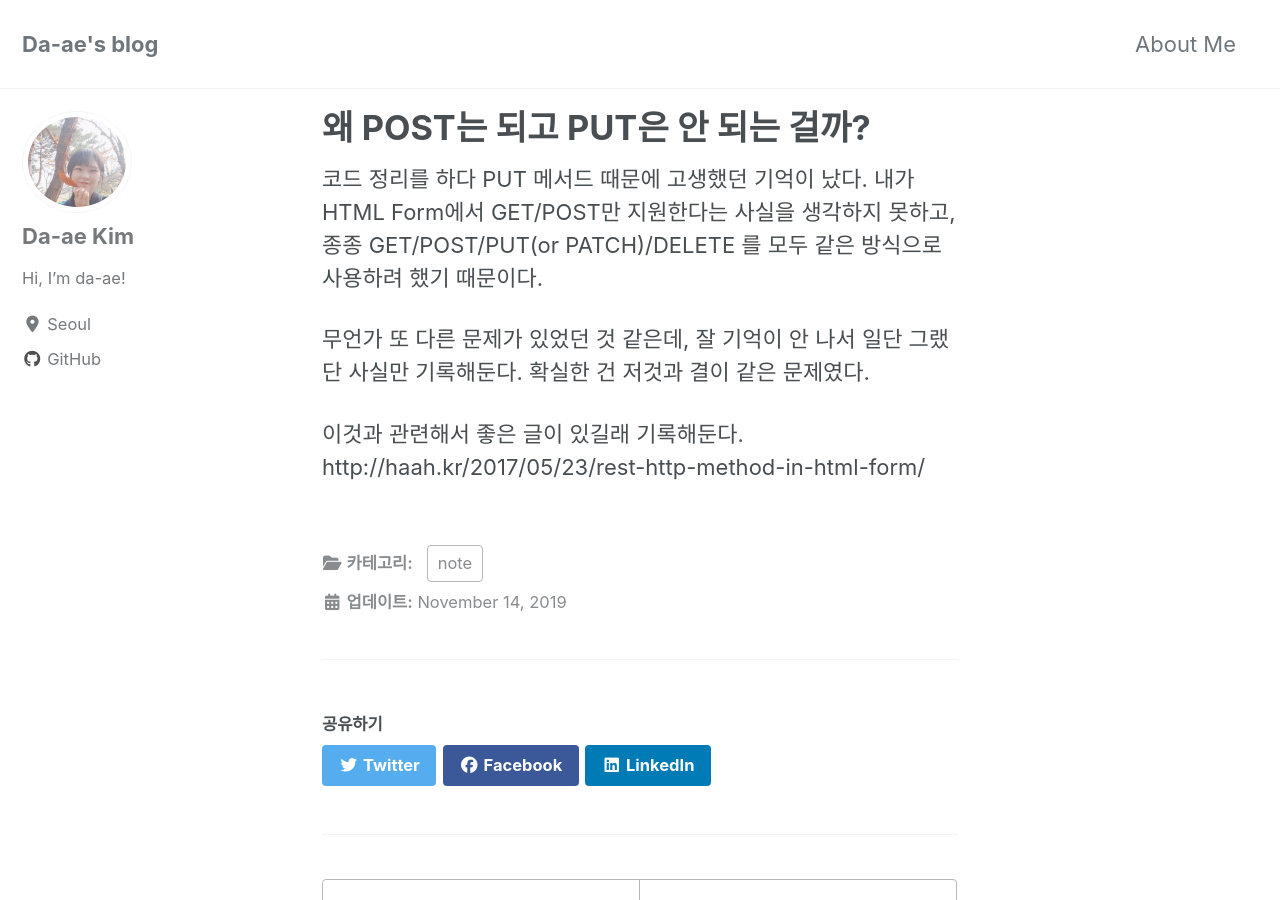
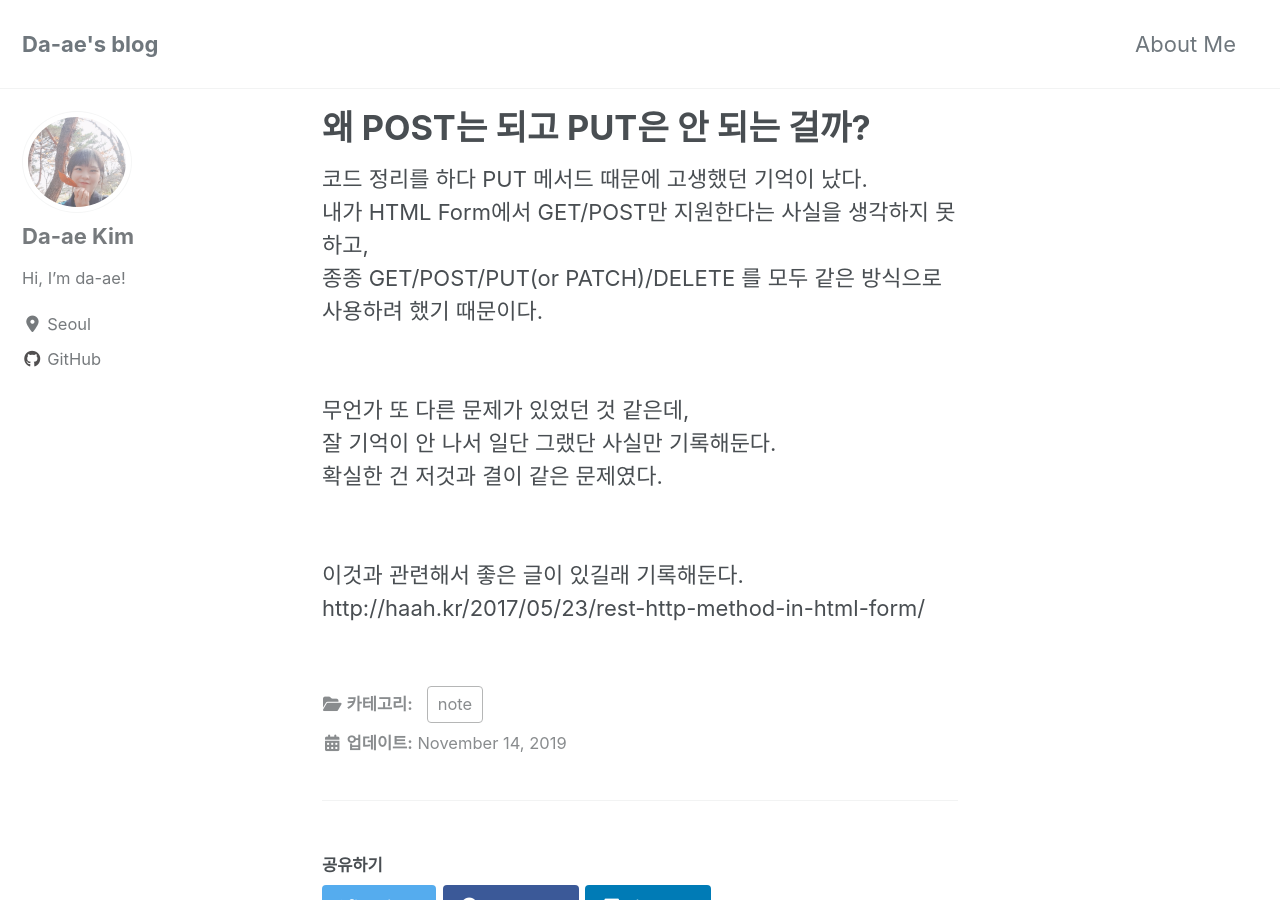
Before and after one commit to magiccircle03/magiccircle03.github.io, a Jekyll site: the page built from _posts/2019-11-14-about-rest-put.md, in a window 1280 px wide and 900 px high. Built offline with Jekyll 4.4.1, drawn with Linux system fonts in a browser that asks for light colours; cached includes are drawn as plain includes; nearby versions of some CDN libraries.

Commit message:
[2019.11.15] 띄어쓰기 수정

```diff
--- a/_posts/2019-11-14-about-rest-put.md
+++ b/_posts/2019-11-14-about-rest-put.md
@@ -4,13 +4,13 @@ date: 2019-11-14
 categories: note
 ---
 
-코드 정리를 하다 PUT 메서드 때문에 고생했던 기억이 났다.
-내가 HTML Form에서 GET/POST만 지원한다는 사실을 생각하지 못하고,
-종종 GET/POST/PUT(or PATCH)/DELETE 를 모두 같은 방식으로 사용하려 했기 때문이다.
-
-무언가 또 다른 문제가 있었던 것 같은데,
-잘 기억이 안 나서 일단 그랬단 사실만 기록해둔다.
-확실한 건 저것과 결이 같은 문제였다.
-
-이것과 관련해서 좋은 글이 있길래 기록해둔다.
+코드 정리를 하다 PUT 메서드 때문에 고생했던 기억이 났다.<br>
+내가 HTML Form에서 GET/POST만 지원한다는 사실을 생각하지 못하고,<br>
+종종 GET/POST/PUT(or PATCH)/DELETE 를 모두 같은 방식으로 사용하려 했기 때문이다.<br>
+<br><br>
+무언가 또 다른 문제가 있었던 것 같은데,<br>
+잘 기억이 안 나서 일단 그랬단 사실만 기록해둔다.<br>
+확실한 건 저것과 결이 같은 문제였다.<br>
+<br><br>
+이것과 관련해서 좋은 글이 있길래 기록해둔다.<br>
 http://haah.kr/2017/05/23/rest-http-method-in-html-form/
```
